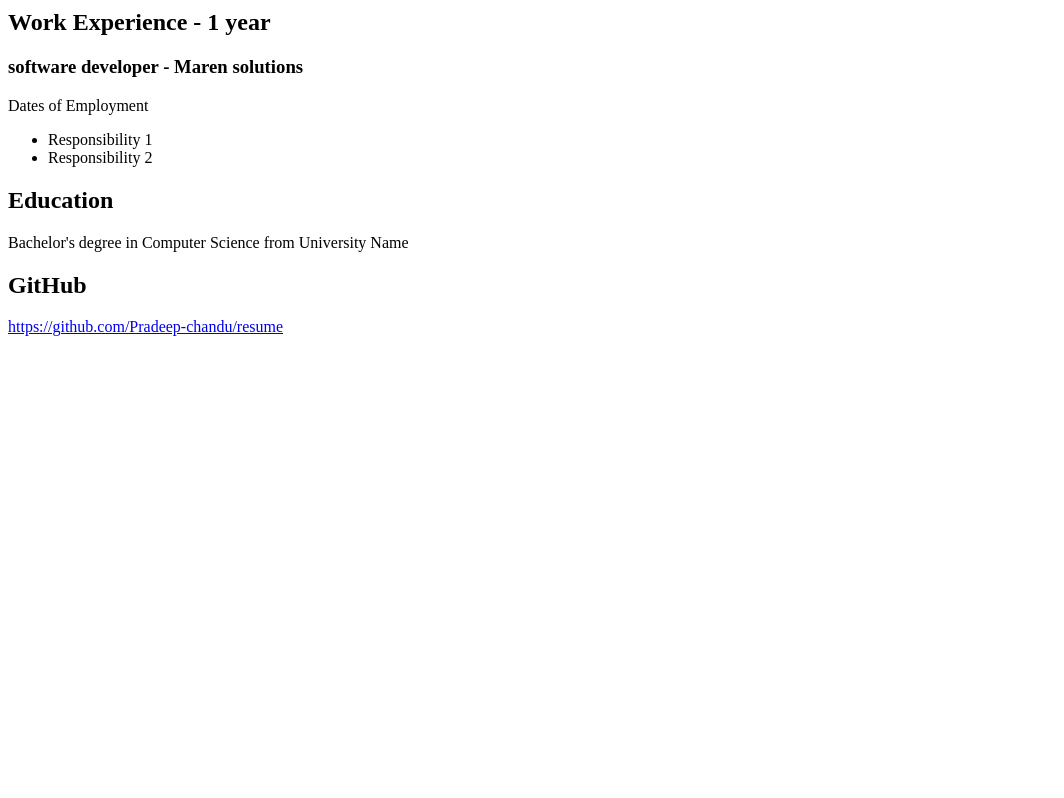
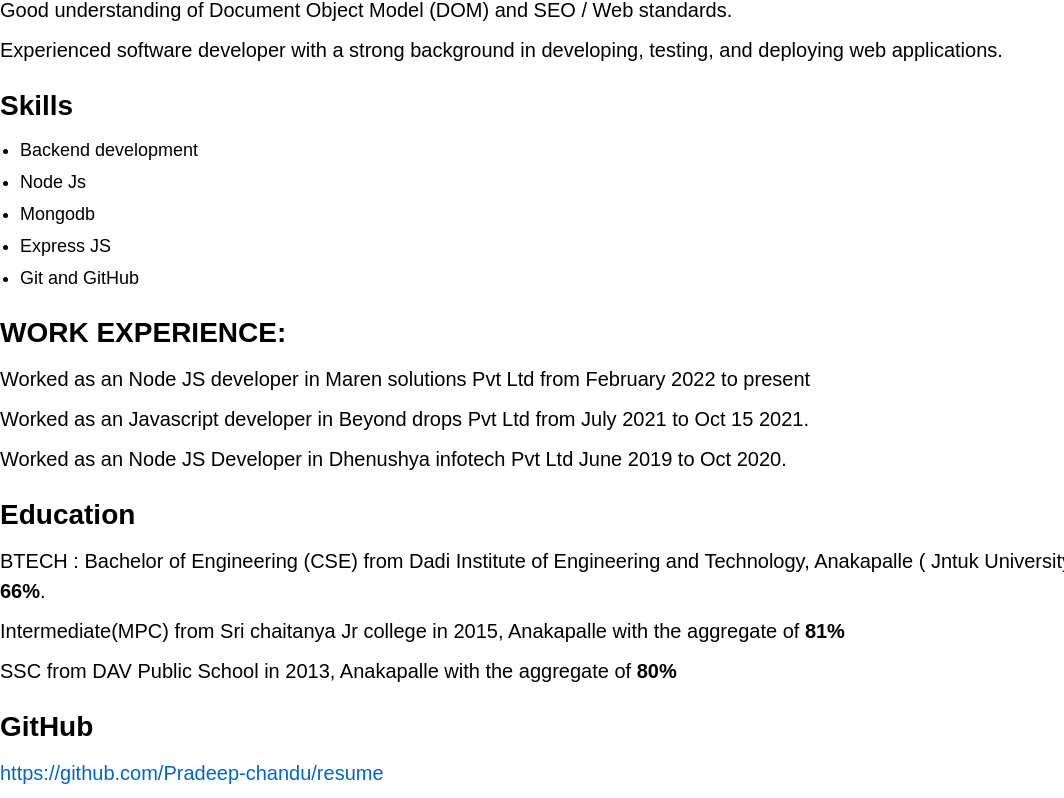
Before and after one commit to Pradeep-chandu/resume, a plain HTML site: page index.html in a window 1280 px wide. Shown: the part 451-1249 px from the top of the page, without its empty margins (0-1064 px from the left). Before the commit the page ends 803 px from the top, so only its background shows below. Drawn offline with Linux system fonts and the light colour scheme.

Commit message:
resume modifications

```diff
--- a/index.html
+++ b/index.html
@@ -1,8 +1,11 @@
 <!DOCTYPE html>
 <html>
+
 <head>
   <title>Boddeda Pradeep-chandu - Resume</title>
+  <link rel="stylesheet" href="style.css">
 </head>
+
 <body>
   <h1>Pradeep-chandu</h1>
   <p>Email: bpradeepchandu97@gmail.com</p>
@@ -10,24 +13,33 @@
   <h2>Objective</h2>
   <p>A motivated software developer seeking a challenging role in a dynamic organization.</p>
   <h2>Summary</h2>
+  <p>2.7 years of Experience in Node JS development.</p>
+  <p>Experience in implementing Web API calls and JSON.</p>
+  <p>Extensively worked on Developing REST based Applications.</p>
+  <p>Good understanding of Document Object Model (DOM) and SEO / Web standards.</p>
   <p>Experienced software developer with a strong background in developing, testing, and deploying web applications.</p>
   <h2>Skills</h2>
   <ul>
     <li>Backend development</li>
     <li>Node Js</li>
-      <li>Database management</li>
+    <li>Mongodb</li>
+    <li>Express JS</li>
     <li>Git and GitHub</li>
   </ul>
-    <h2>Work Experience - 1 year</h2>
-    <h3>software developer - Maren solutions</h3>
-    <p>Dates of Employment</p>
-    <ul>
-      <li>Responsibility 1</li>
-      <li>Responsibility 2</li>
-    </ul>
+  <h2>WORK EXPERIENCE:</h2>
+  <p>Worked as an Node JS developer in Maren solutions Pvt Ltd from February 2022 to
+    present</p>
+  <p>Worked as an Javascript developer in Beyond drops Pvt Ltd from July 2021 to Oct 15 2021.</p>
+  <p>Worked as an Node JS Developer in Dhenushya infotech Pvt Ltd June 2019 to Oct 2020.</p>
   <h2>Education</h2>
-    <p>Bachelor's degree in Computer Science from University Name</p>
+  <p>BTECH : Bachelor of Engineering (CSE) from Dadi Institute of Engineering and Technology,
+    Anakapalle ( Jntuk University) in May 2019 with <b>66%</b>.
+  <p>Intermediate(MPC) from Sri chaitanya Jr college in 2015, Anakapalle with the aggregate of
+    <b>81%</b>
+  </p>
+  <p>SSC from DAV Public School in 2013, Anakapalle with the aggregate of <b>80%</b> </p>
   <h2>GitHub</h2>
   <p><a href="https://github.com/Pradeep-chandu/resume">https://github.com/Pradeep-chandu/resume</a></p>
 </body>
+
 </html>
--- /dev/null
+++ b/style.css
@@ -0,0 +1,78 @@
+/* Default styles for the document */
+
+body {
+    font-family: Arial, sans-serif;
+    font-size: 16px;
+    line-height: 1.5;
+    margin: 0;
+    padding: 0;
+  }
+
+  h1, h2 {
+    font-size: 28px;
+    font-weight: bold;
+    margin-top: 30px;
+    margin-bottom: 10px;
+  }
+
+  h2 {
+    font-size: 24px;
+    margin-top: 20px;
+  }
+
+  p {
+    margin-top: 0;
+    margin-bottom: 10px;
+  }
+
+  ul {
+    margin-top: 0;
+    margin-bottom: 10px;
+    padding-left: 20px;
+  }
+
+  li {
+    margin-top: 5px;
+    margin-bottom: 5px;
+  }
+
+  a {
+    color: #0066CC;
+    text-decoration: none;
+  }
+
+  a:hover {
+    text-decoration: underline;
+  }
+
+  /* Media queries for responsive design */
+
+  /* For screens that are 600px or wider */
+  @media screen and (min-width: 600px) {
+    h1, h2 {
+      font-size: 36px;
+    }
+
+    p {
+      font-size: 18px;
+    }
+
+    li {
+      font-size: 16px;
+    }
+  }
+
+  /* For screens that are 900px or wider */
+  @media screen and (min-width: 900px) {
+    h1, h2 {
+      font-size: 28px;
+    }
+
+    p {
+      font-size: 20px;
+    }
+
+    li {
+      font-size: 18px;
+    }
+  }
```
Lines whose indentation alone changed are shown as unchanged.
